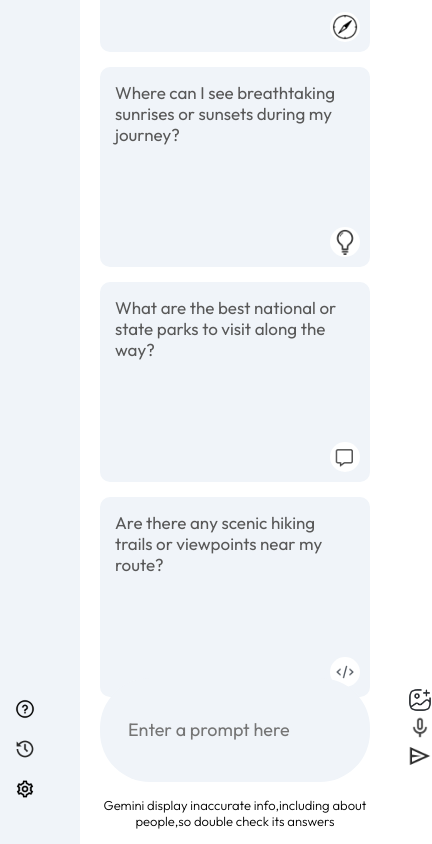
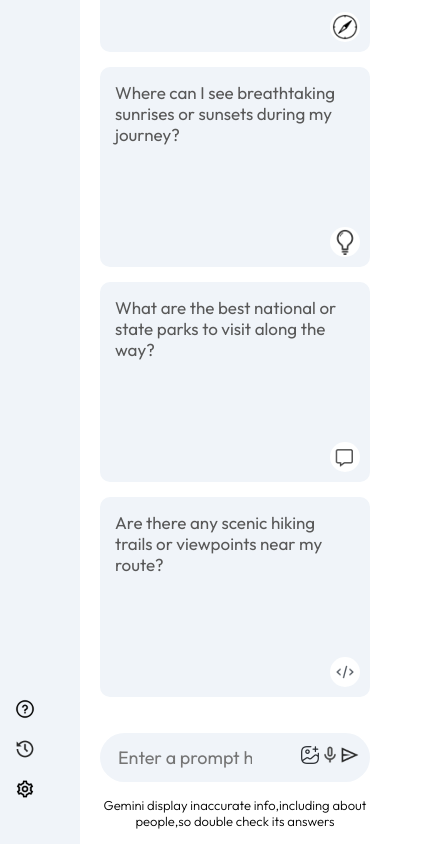
Before and after one commit to dishaagrawalcodes/Gemini-Clone, a React (Vite) app: page / in a window 390 px wide. Shown: the part 672-1516 px from the top of the page, 432 px wide, since content can reach past the window. Built offline with nearby package versions, Linux system fonts and the light colour scheme; no server answers.

Commit message:
update main css

```diff
--- a/src/Components/Main/Main.css
+++ b/src/Components/Main/Main.css
@@ -78,6 +78,7 @@
     background-color: #f0f4f9;
     padding: 10px 20px;
     border-radius: 50px;
+    margin-top: 10px;
 }
 .search-box img{
     width:24px;
@@ -153,3 +154,19 @@
  font-weight: 300;
  line-height: 1.8;
 }
+@media(max-width:600px){
+    .main-bottom input{
+        flex: none;
+        width:150px;
+    }
+    .main-bottom img{
+        width:20px;
+    }
+    .search-box{
+        padding: 5px 10px;
+      margin-top: 10px;
+    }
+    .search-box div{
+        gap:5px;
+    }
+}
```
